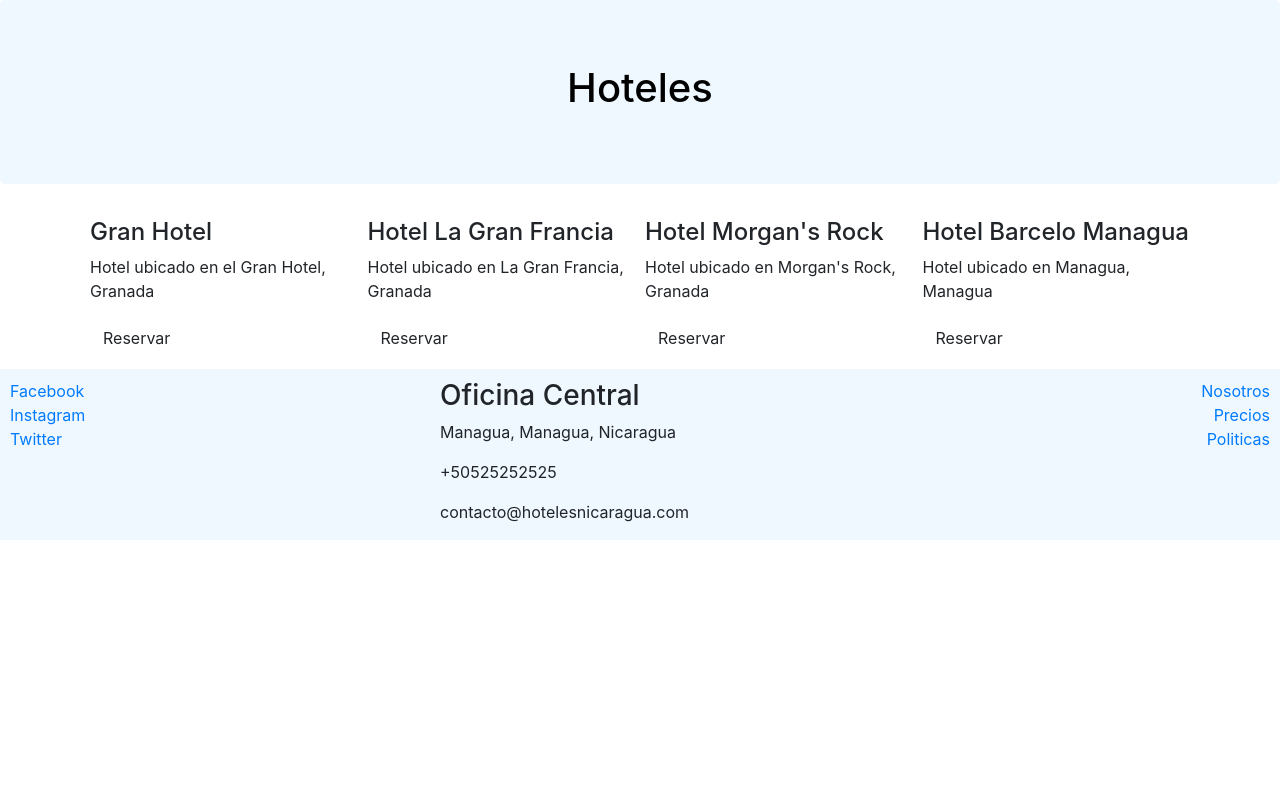
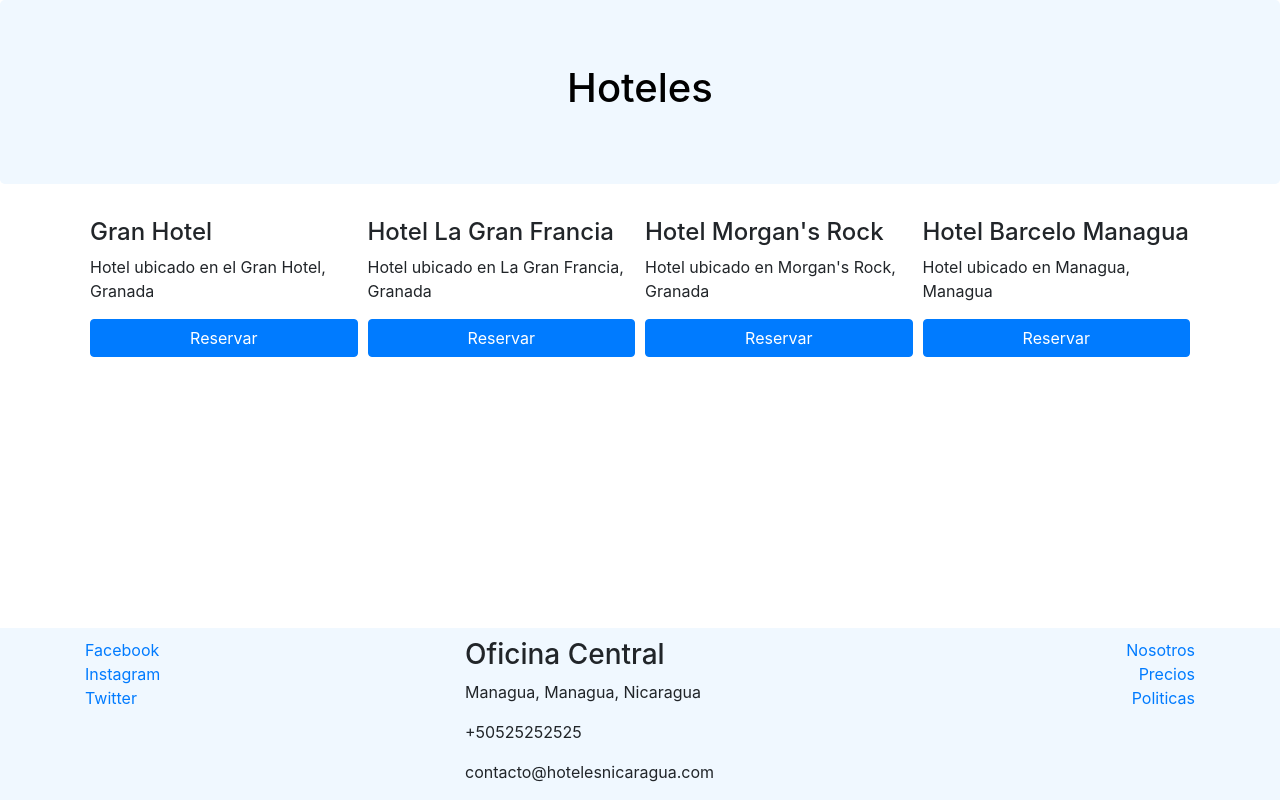
Before and after one commit to Arkemix30/BootstrapCourseProject, a website: page index.html in a window 1280 px wide. Drawn offline with nearby package versions, Linux system fonts and the light colour scheme.

Commit message:
finished 1st week

```diff
--- a/css/main.css
+++ b/css/main.css
@@ -1,8 +1,5 @@
-body{
-    min-height: 100vh;
+html,body{
     height: 100%;
-    margin:0;
-    padding:0;
 }
 .jumbotron {
     background-color: aliceblue;
@@ -14,9 +11,17 @@
 }
 
 footer{
+    position: fixed;
+    left: 0;
+    bottom: 0;
+    width: 100%;
     padding: 10px 10px 0 10px;
     background-color: aliceblue;
     margin-bottom: 0px;
     margin-top: 10px;
-    bottom: 0;
+
 }
+
+.btn-reserva{
+    width: 100%;
+}
--- a/index.html
+++ b/index.html
@@ -16,25 +16,40 @@
     </div>
     <div class="container">
       <div class="d-flex flex-wrap">
-        <div class="card-hotel">
+        <div class="card-hotel d-flex flex-column justify-content-between">
+          <div>
             <h4>Gran Hotel</h4>
             <p>Hotel ubicado en el Gran Hotel, Granada</p>
-          <button class="btn ">Reservar</button>
           </div>
-        <div class="card-hotel">
+          <div>
+            <button class="btn btn-primary btn-reserva">Reservar</button>
+          </div>
+        </div>
+        <div class="card-hotel d-flex flex-column justify-content-between">
+          <div>
             <h4>Hotel La Gran Francia</h4>
             <p>Hotel ubicado en La Gran Francia, Granada</p>
-          <button class="btn ">Reservar</button>
           </div>
-        <div class="card-hotel">
+          <div>
+            <button class="btn btn-primary btn-reserva">Reservar</button>
+          </div>
+        </div>
+        <div class="card-hotel d-flex flex-column justify-content-between">
+          <div>
             <h4>Hotel Morgan's Rock</h4>
             <p>Hotel ubicado en Morgan's Rock, Granada</p>
-          <button class="btn ">Reservar</button>
           </div>
-        <div class="card-hotel">
+          <div>
+            <button class="btn btn-primary btn-reserva">Reservar</button>
+          </div>
+        </div>
+        <div class="card-hotel d-flex flex-column justify-content-between">
+          <div>
             <h4>Hotel Barcelo Managua</h4>
             <p>Hotel ubicado en Managua, Managua</p>
-          <button class="btn ">Reservar</button>
+          </div>
+            <button class="btn btn-primary btn-reserva">Reservar</button>
+          </div>
         </div>
 
 
@@ -42,13 +57,10 @@
 
     </div>
 
-
-
-
-
     <footer>
+      <div class="container">
         <div class="row">
-        <div class="col-sm-4 d-flex flex-column">
+          <div class="col-sm-4  d-flex flex-column">
             <a href="http://www.facebook.com">Facebook</a>
             <a href="http://www.instagram.com">Instagram</a>
             <a href="http://www.twitter.com">Twitter</a>
@@ -61,13 +73,13 @@
               <p>+50525252525</p>
               <p>contacto@hotelesnicaragua.com</p>
             </address>
-
           </div>
 
           <div class="col-sm-4 d-flex flex-column align-items-end">
             <a href="http://www.facebook.com">Nosotros</a>
             <a href="http://www.instagram.com">Precios</a>
             <a href="http://www.twitter.com">Politicas</a>
+          </div>
         </div>
       </div>
     </footer>
```
Lines whose indentation alone changed are shown as unchanged.
